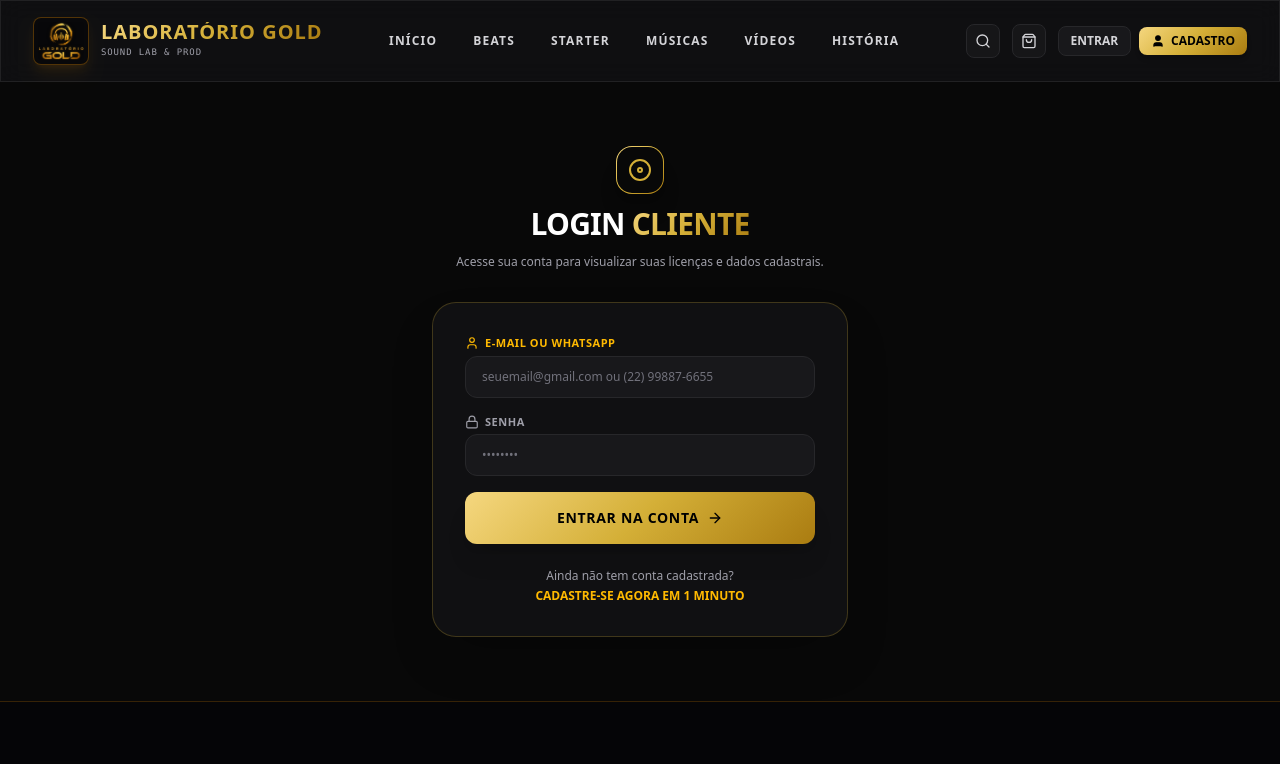
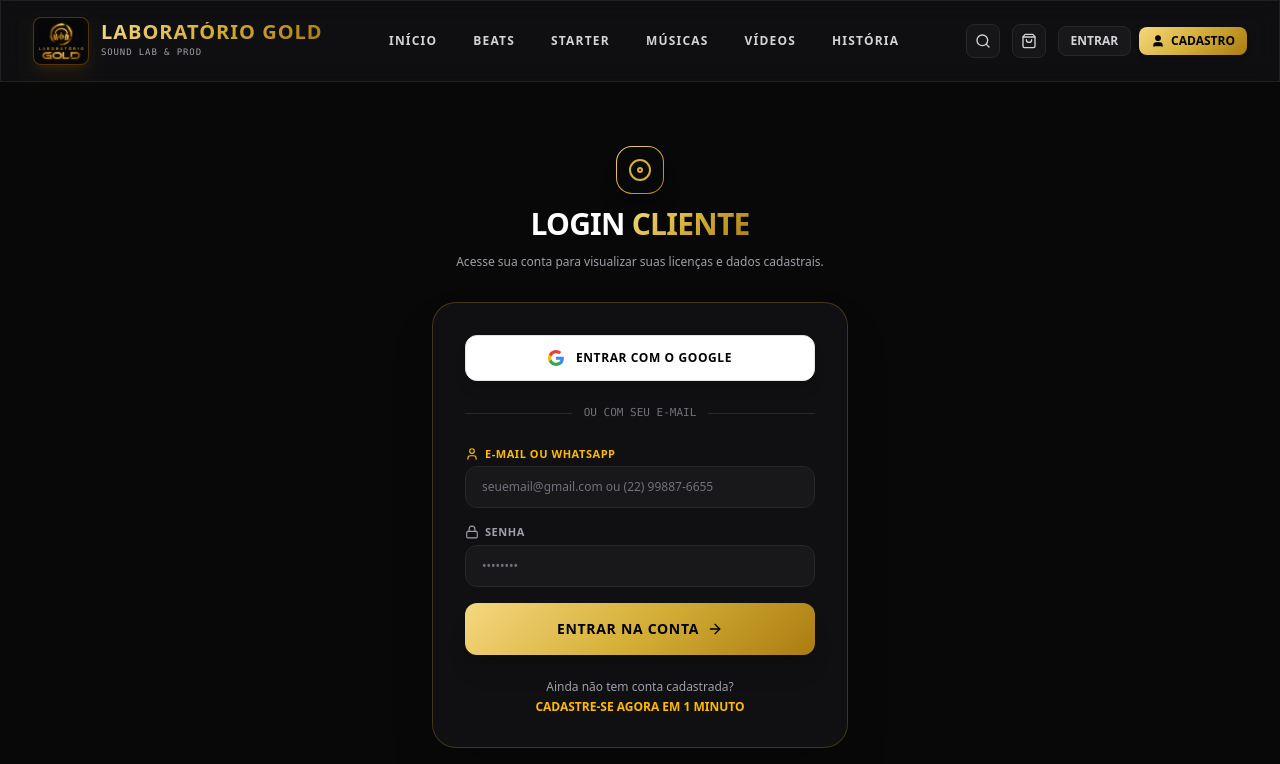
Before and after one commit to Hugo20-cmd/lab.gold, a Next.js app: page /login in a window 1280 px wide. Shown: the top 764 px of the page. Built offline with nearby package versions, Linux system fonts and the light colour scheme.

Commit message:
Update strict password validation and Google login buttons

```diff
--- a/src/app/login/page.tsx
+++ b/src/app/login/page.tsx
@@ -8,7 +8,7 @@ import { useAuth } from '../../context/AuthContext';
 
 export default function LoginPage() {
   const router = useRouter();
-  const { loginUser } = useAuth();
+  const { loginUser, registerUser } = useAuth();
 
   const [emailOrPhone, setEmailOrPhone] = useState('');
   const [password, setPassword] = useState('');
@@ -18,12 +18,25 @@ export default function LoginPage() {
     e.preventDefault();
     setError('');
 
-    const success = loginUser(emailOrPhone);
-    if (success) {
+    const res = loginUser(emailOrPhone, password);
+    if (res.success) {
       router.push('/profile');
     } else {
-      setError('Conta não encontrada com este e-mail ou telefone. Crie sua conta primeiro!');
+      setError(res.error || 'Erro ao efetuar login. Verifique seus dados.');
     }
+  };
+
+  const handleGoogleLogin = () => {
+    // Google OAuth integration simulation / Supabase Auth trigger
+    const simulatedGoogleUser = {
+      name: 'Cliente Google',
+      nickname: 'MC Google',
+      email: 'cliente.google@gmail.com',
+      phone: '(22) 99999-0000'
+    };
+
+    registerUser(simulatedGoogleUser);
+    router.push('/beats');
   };
 
   return (
@@ -45,7 +58,28 @@ export default function LoginPage() {
         </p>
       </div>
 
-      <div className="glass-panel-gold rounded-3xl p-6 sm:p-8 border border-amber-500/30 shadow-2xl">
+      <div className="glass-panel-gold rounded-3xl p-6 sm:p-8 border border-amber-500/30 shadow-2xl space-y-6">
+
+        {/* Google OAuth Login Button */}
+        <button
+          onClick={handleGoogleLogin}
+          className="w-full bg-white hover:bg-zinc-100 text-black font-extrabold text-xs py-3.5 px-4 rounded-xl shadow-lg transition flex items-center justify-center gap-3 tracking-wider uppercase border border-zinc-200"
+        >
+          <svg className="w-4 h-4" viewBox="0 0 24 24">
+            <path fill="#4285F4" d="M23.745 12.27c0-.7-.06-1.4-.19-2.07H12v4.51h6.6c-.29 1.52-1.14 2.82-2.4 3.68v3.05h3.88c2.27-2.09 3.665-5.17 3.665-9.17z"/>
+            <path fill="#34A853" d="M12 24c3.24 0 5.95-1.08 7.93-2.91l-3.88-3.05c-1.08.72-2.45 1.16-4.05 1.16-3.12 0-5.77-2.1-6.72-4.93H1.28v3.15C3.25 21.3 7.31 24 12 24z"/>
+            <path fill="#FBBC05" d="M5.28 14.27c-.25-.72-.38-1.49-.38-2.27s.13-1.55.38-2.27V6.58H1.28C.46 8.21 0 10.05 0 12s.46 3.79 1.28 5.42l4-3.15z"/>
+            <path fill="#EA4335" d="M12 4.75c1.77 0 3.35.61 4.6 1.8l3.42-3.42C17.95 1.19 15.24 0 12 0 7.31 0 3.25 2.7 1.28 6.58l4 3.15c.95-2.83 3.6-4.98 6.72-4.98z"/>
+          </svg>
+          <span>ENTRAR COM O GOOGLE</span>
+        </button>
+
+        <div className="flex items-center gap-3 text-zinc-500 text-[11px] font-mono uppercase">
+          <div className="flex-1 h-[1px] bg-zinc-800" />
+          <span>OU COM SEU E-MAIL</span>
+          <div className="flex-1 h-[1px] bg-zinc-800" />
+        </div>
+
         <form onSubmit={handleSubmit} className="space-y-4">
 
           <div className="space-y-1">
```
